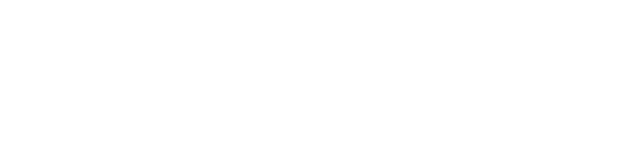
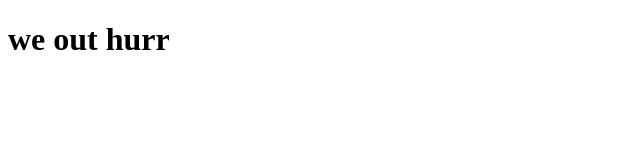
Before and after one commit to csyding/csyding.github.io, a plain HTML site: page index.html in a window 1280 px wide. Shown: the whole page, without its empty margins (0-640 px from the left). Drawn offline with Linux system fonts and the light colour scheme.

Commit message:
lol again

```diff
--- a/index.html
+++ b/index.html
@@ -2,4 +2,7 @@
     <head>
         <title>Cecilia Ding</title>
     </head>
+    <body>
+        <h1>we out hurr</h1>
+    </body>
 </html>
```
